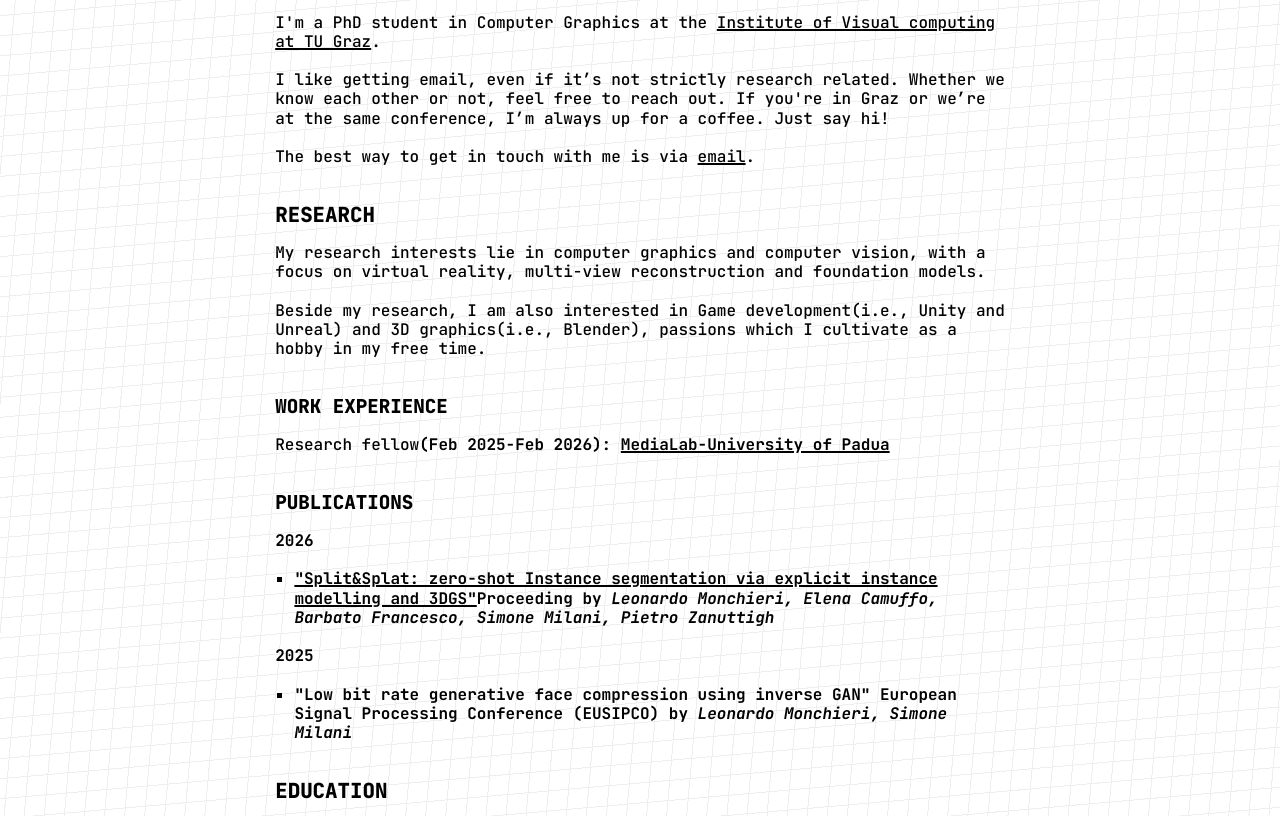
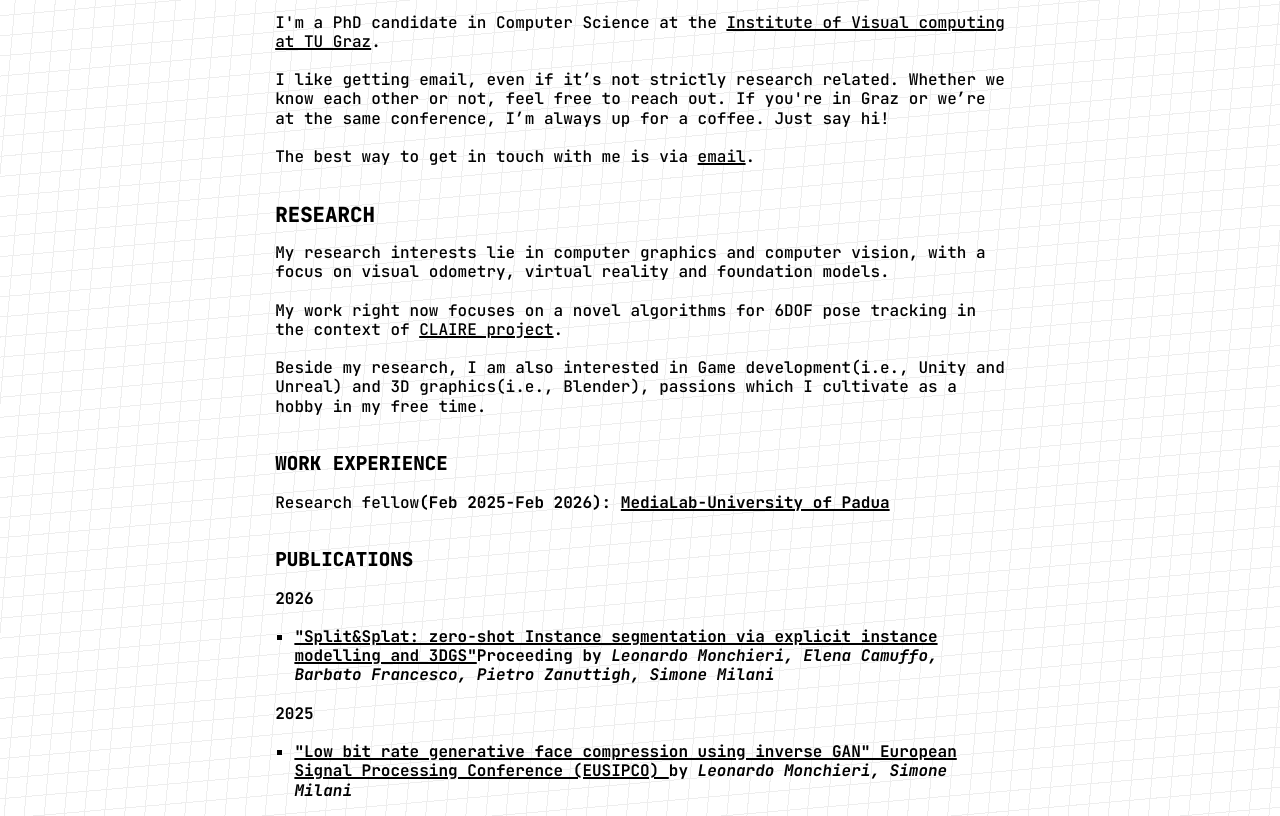
Before and after one commit to LeonardoMonchieri/LeonardoMonchieri.github.io, a plain HTML site: page index.html in a window 1280 px wide. Shown: the part 61-877 px from the top of the page. Drawn offline with Linux system fonts and the light colour scheme.

Commit message:
author order

```diff
--- a/index.html
+++ b/index.html
@@ -47,7 +47,7 @@
 
   <div>
     <p>
-      I'm a PhD student in Computer Graphics at the
+      I'm a PhD candidate in Computer Science at the
       <a href="https://ivc.tugraz.at/about/" target="_blank"
       rel="noopener noreferrer">Institute of Visual computing at TU Graz</a>.
     </p>
@@ -65,7 +65,7 @@
     <script>
 
       var me = "Leonardo.Monchieri";
-      var place = "gmail.com";
+      var place = "tugraz.at";
 
       var elink = document.getElementById("mlink");
 
@@ -76,10 +76,12 @@
   <div>
     <h2>Research</h2>
 
-    <p>My research interests lie in computer graphics and computer vision, with a focus on virtual reality, multi-view reconstruction and foundation models.</p>
-    <!--
+    <p>My research interests lie in computer graphics and computer vision, with a focus on visual odometry, virtual reality and foundation models.</p>
+
     <p>
-      My work right now focuses on semantic segmentation of 3D scenes from multi-view reconstruction via
+      My work right now focuses on a novel algorithms for 6DOF pose tracking in the context of <a href="https://ivc.tugraz.at/research-project/claire/">CLAIRE project</a>.
+    </p>
+      <!--
       <a href="https://github.com/graphdeco-inria/gaussian-splatting"
       target="_blank" rel="noopener noreferrer"> 3D Gaussian splatting</a> and mesh extraction from <a href="https://radfoam.github.io/"
       target="_blank" rel="noopener noreferrer"> radiant foam</a>.
@@ -100,7 +102,7 @@
       <p> 2026</p>
       <ul>
         <li>
-          <a href="https://arxiv.org/html/2602.03809v1">"Split&Splat: zero-shot Instance segmentation via explicit instance modelling and 3DGS"</a><b>Proceeding</b>  by <em>Leonardo Monchieri, Elena Camuffo, Barbato Francesco, Simone Milani, Pietro Zanuttigh</em>
+          <a href="https://arxiv.org/html/2602.03809v1">"Split&Splat: zero-shot Instance segmentation via explicit instance modelling and 3DGS"</a><b>Proceeding</b>  by <em>Leonardo Monchieri, Elena Camuffo, Barbato Francesco, Pietro Zanuttigh, Simone Milani</em>
         </li>
         <!-- <li>
           <span class="small">
@@ -112,7 +114,7 @@
       <p> 2025</p>
       <ul>
         <li>
-          "Low bit rate generative face compression using inverse GAN"  European Signal Processing Conference (EUSIPCO)  by <em>Leonardo Monchieri, Simone Milani</em>
+          <a href="https://ieeexplore.ieee.org/document/11226764">"Low bit rate generative face compression using inverse GAN"  European Signal Processing Conference (EUSIPCO) </a> by <em>Leonardo Monchieri, Simone Milani</em>
         </li>
       </ul>
 
```
